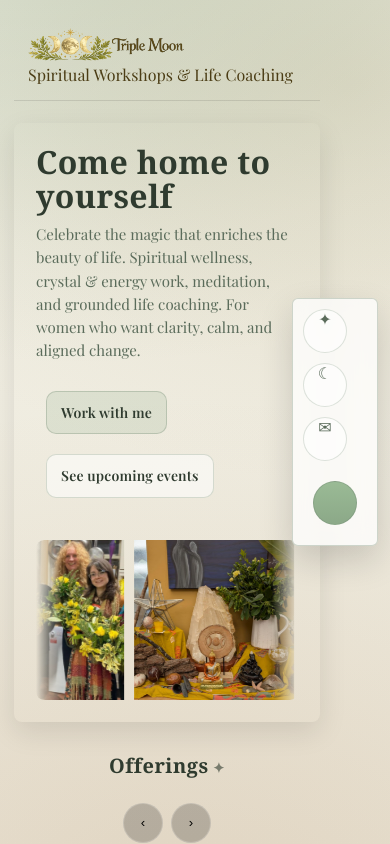
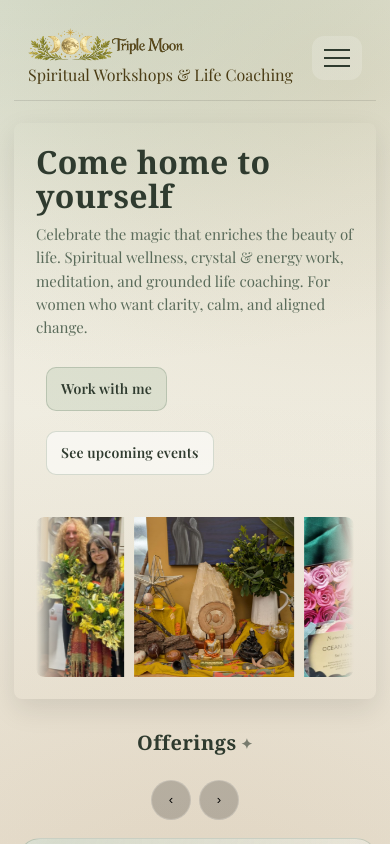
Before and after one commit to zoeblighton/triple-moon, a React (Create React App) app: page / in a window 390 px wide. Built offline with nearby package versions, Linux system fonts and the light colour scheme; a web font is replaced by a local one.

Commit message:
drop down menu

```diff
--- a/src/App.css
+++ b/src/App.css
@@ -203,25 +203,6 @@ p {
   font-size: 16px;
   margin-top: 2px;
   color: #4b3d15;
-}
-
-.nav {
-  display: flex;
-  align-items: center;
-  flex-wrap: wrap;
-  gap: clamp(10px, 2vw, 14px);
-}
-
-.nav a {
-  font-size: clamp(13px, 1.6vw, 14px);
-  color: var(--muted);
-  min-height: 44px;
-  display: inline-flex;
-  align-items: center;
-}
-
-.nav a.button {
-  color: #0b0a10;
 }
 
 /* Hero */
@@ -777,12 +758,112 @@ p {
   flex-wrap: wrap;
 }
 
-/* Mobile nav behaviour */
-@media (max-width: 900px) {
-  .page {
-    padding-right: clamp(78px, 14vw, 120px);
+/* Dropdown nav (desktop + mobile) */
+.navWrap {
+  position: relative;
+  display: flex;
+  align-items: center;
 }
 
+/* Menu button */
+.navToggle {
+  display: inline-flex;
+  align-items: center;
+  gap: 10px;
+  min-height: 44px;
+  padding: 10px 12px;
+  border-radius: 12px;
+  border: 0px solid var(--border);
+  background: rgba(255, 255, 255, 0.178);
+  cursor: pointer;
+  color: var(--text);
+}
+
+.navToggleBars,
+.navToggleBars::before,
+.navToggleBars::after {
+  width: 26px;
+  height: 2px;
+  background: currentColor;
+  display: block;
+}
+
+.navToggleBars {
+  position: relative;
+}
+
+.navToggleBars::before,
+.navToggleBars::after {
+  content: "";
+  position: absolute;
+  left: 0;
+}
+
+.navToggleBars::before {
+  transform: translateY(-8px);
+}
+.navToggleBars::after {
+  transform: translateY(8px);
+}
+
+.navToggleLabel {
+  font-size: 14px;
+  letter-spacing: 0.2px;
+  color: var(--muted);
+}
+
+/* The dropdown itself */
+.nav {
+  position: absolute;
+  right: 0;
+  top: calc(100% + 10px);
+
+  display: flex;
+  flex-direction: column;
+  gap: 8px;
+
+  width: min(280px, calc(100vw - 28px));
+  padding: 10px;
+  border-radius: 14px;
+  border: 1px solid var(--border);
+  background: rgba(255, 255, 255, 0.88);
+  box-shadow: 0 14px 34px rgba(0, 0, 0, 0.16);
+  backdrop-filter: blur(10px);
+  z-index: 9999;
+
+  opacity: 0;
+  transform: translateY(-8px);
+  pointer-events: none;
+}
+
+body.navOpen .nav {
+  opacity: 1;
+  transform: translateY(0);
+  pointer-events: auto;
+}
+
+/* Dropdown links */
+.nav a {
+  min-height: 44px;
+  padding: 10px 12px;
+  border-radius: 12px;
+  border: 1px solid rgba(120, 145, 120, 0.25);
+  background: rgba(255, 255, 255, 0.55);
+  color: var(--muted);
+  display: flex;
+  align-items: center;
+}
+
+/* Your CTA link inside dropdown */
+.nav a.button {
+  margin: 0; /* IMPORTANT: your .button has margins */
+  justify-content: center;
+  color: var(--text);
+  background: rgba(127, 159, 124, 0.18);
+  border-color: rgba(120, 145, 120, 0.35);
+}
+
+/* Optional overlay */
 body.navOpen::after {
   content: "";
   position: fixed;
@@ -791,129 +872,3 @@ p {
   backdrop-filter: blur(1px);
   z-index: 9998;
 }
-
-  .nav {
-    position: fixed;
-    right: 12px;
-    top: 50%;
-    transform: translateY(-50%);
-
-    display: flex;
-    flex-direction: column;
-    align-items: stretch;
-    gap: 10px;
-
-    padding: 10px;
-    border-radius: 6px;
-    border: 1px solid var(--border);
-    background: rgba(255, 255, 255, 0.75);
-    box-shadow: 0 14px 34px rgba(0, 0, 0, 0.16);
-    backdrop-filter: blur(10px);
-    z-index: 9999;
-  }
-
-  .nav a {
-    position: relative;
-    width: 44px;
-    height: 44px;
-    padding: 0;
-    border-radius: 999px;
-
-    display: grid;
-    place-items: center;
-
-    border: 1px solid rgba(120, 145, 120, 0.25);
-    background: rgba(255, 255, 255, 0.55);
-    color: var(--muted);
-
-    text-indent: -9999px;
-    overflow: hidden;
-    white-space: nowrap;
-
-    transition:
-      transform 0.18s ease,
-      box-shadow 0.18s ease,
-      background 0.18s ease;
-  }
-
-  .nav a:hover {
-    transform: translateY(-1px);
-    box-shadow: 0 8px 18px rgba(0, 0, 0, 0.12);
-  }
-
-  .nav a.button {
-    background: linear-gradient(
-      180deg,
-      rgba(143, 179, 139, 0.9),
-      rgba(127, 159, 124, 0.9)
-    );
-    color: #fdfcf8;
-    border-color: rgba(120, 145, 120, 0.45);
-  }
-
-  .nav a::before {
-    text-indent: 0;
-    font-size: 16px;
-    line-height: 1;
-  }
-
-  .nav a:nth-child(1)::before {
-    content: "✦";
-  }
-  .nav a:nth-child(2)::before {
-    content: "☾";
-  }
-  .nav a:nth-child(3)::before {
-    content: "✉";
-  }
-
-  body.navOpen .nav::before {
-    content: "tap outside to close";
-    display: block;
-    font-size: 12px;
-    color: var(--muted);
-    opacity: 0.85;
-    padding: 4px 6px 10px;
-  }
-
-  body.navOpen .nav a {
-    width: auto;
-    min-width: 200px;
-
-    grid-template-columns: 44px 1fr;
-    place-items: center start;
-    justify-content: start;
-
-    padding: 0 14px 0 0;
-
-    text-indent: 0;
-    overflow: visible;
-  }
-
-  body.navOpen .nav a {
-    font-size: 0;
-    line-height: 0;
-  }
-
-  body.navOpen .nav a::after {
-    content: attr(data-label);
-    font-size: 14px;
-    letter-spacing: 0.2px;
-    color: var(--text);
-    opacity: 0.95;
-  }
-
-  body.navOpen .nav a.button::after {
-    color: #0b0a10;
-    font-weight: 700;
-  }
-}
-
-@media (max-width: 560px) {
-  .page {
-    padding-right: 70px;
-  }
-  body.navOpen .nav a {
-    min-width: 180px;
-  }
-}
--- a/src/Layout.js
+++ b/src/Layout.js
@@ -6,46 +6,48 @@ import ContactSection from "./Contact";
 export default function Layout({ children, showContact = true }) {
   const [navOpen, setNavOpen] = useState(false);
   const navRef = useRef(null);
-
-  const isMobile = () => window.matchMedia("(max-width: 900px)").matches;
+  const btnRef = useRef(null);
 
   useEffect(() => {
-    if (navOpen) document.body.classList.add("navOpen");
-    else document.body.classList.remove("navOpen");
+    document.body.classList.toggle("navOpen", navOpen);
   }, [navOpen]);
 
+  // Close when clicking/tapping outside (ALL screen sizes)
   useEffect(() => {
     function onDocClick(e) {
-      if (!isMobile()) return;
       if (!navOpen) return;
-      if (navRef.current && navRef.current.contains(e.target)) return;
+
+      const navEl = navRef.current;
+      const btnEl = btnRef.current;
+
+      if (navEl && navEl.contains(e.target)) return;
+      if (btnEl && btnEl.contains(e.target)) return;
+
       setNavOpen(false);
     }
 
-    document.addEventListener("click", onDocClick);
-    return () => document.removeEventListener("click", onDocClick);
+    document.addEventListener("mousedown", onDocClick);
+    document.addEventListener("touchstart", onDocClick, { passive: true });
+
+    return () => {
+      document.removeEventListener("mousedown", onDocClick);
+      document.removeEventListener("touchstart", onDocClick);
+    };
   }, [navOpen]);
 
+  // Close on Escape
   useEffect(() => {
-    function onResize() {
-      if (!isMobile()) setNavOpen(false);
+    function onKeyDown(e) {
+      if (e.key === "Escape") setNavOpen(false);
     }
-    window.addEventListener("resize", onResize);
-    return () => window.removeEventListener("resize", onResize);
+    window.addEventListener("keydown", onKeyDown);
+    return () => window.removeEventListener("keydown", onKeyDown);
   }, []);
 
   function handleNavClick(e) {
-    if (!isMobile()) return;
-
+    // If user clicks a link inside the open dropdown, close it
     const link = e.target.closest("a");
     if (!link) return;
-
-    if (!navOpen) {
-      e.preventDefault();
-      setNavOpen(true);
-      return;
-    }
-
     setNavOpen(false);
   }
 
@@ -73,20 +75,28 @@ export default function Layout({ children, showContact = true }) {
           </div>
         </div>
 
-        <nav ref={navRef} className="nav" onClick={handleNavClick}>
-          <Link to="/#offerings" data-label="Offerings">
-            Offerings
-          </Link>
-          <Link to="/#events" data-label="Events">
-            Events
-          </Link>
-          <Link to="/resources" data-label="Resources">
-            Resources
-          </Link>
-          <Link className="button" to="/#contact" data-label="Book / Contact">
-            Book / Contact
-          </Link>
-        </nav>
+        {/* NEW: menu button + dropdown wrapper */}
+        <div className="navWrap">
+          <button
+            ref={btnRef}
+            type="button"
+            className="navToggle"
+            aria-label={navOpen ? "Close menu" : "Open menu"}
+            aria-expanded={navOpen}
+            onClick={() => setNavOpen((v) => !v)}
+          >
+            <span className="navToggleBars" aria-hidden="true" />
+          </button>
+
+          <nav ref={navRef} className="nav" onClick={handleNavClick}>
+            <Link to="/#offerings">Offerings</Link>
+            <Link to="/#events">Events</Link>
+            <Link to="/resources">Resources</Link>
+            <Link className="button" to="/#contact">
+              Book / Contact
+            </Link>
+          </nav>
+        </div>
       </header>
 
       <main id="scrollRoot">
@@ -108,7 +118,7 @@ export default function Layout({ children, showContact = true }) {
           <Link to="/#offerings">Offerings</Link>
           <Link to="/#events">Events</Link>
           <Link to="/#contact">Contact</Link>
-          <Link to="/#resources">Resources</Link>
+          <Link to="/Resources">Resources</Link>
         </div>
       </footer>
     </div>
```
Lines whose indentation alone changed are shown as unchanged.
